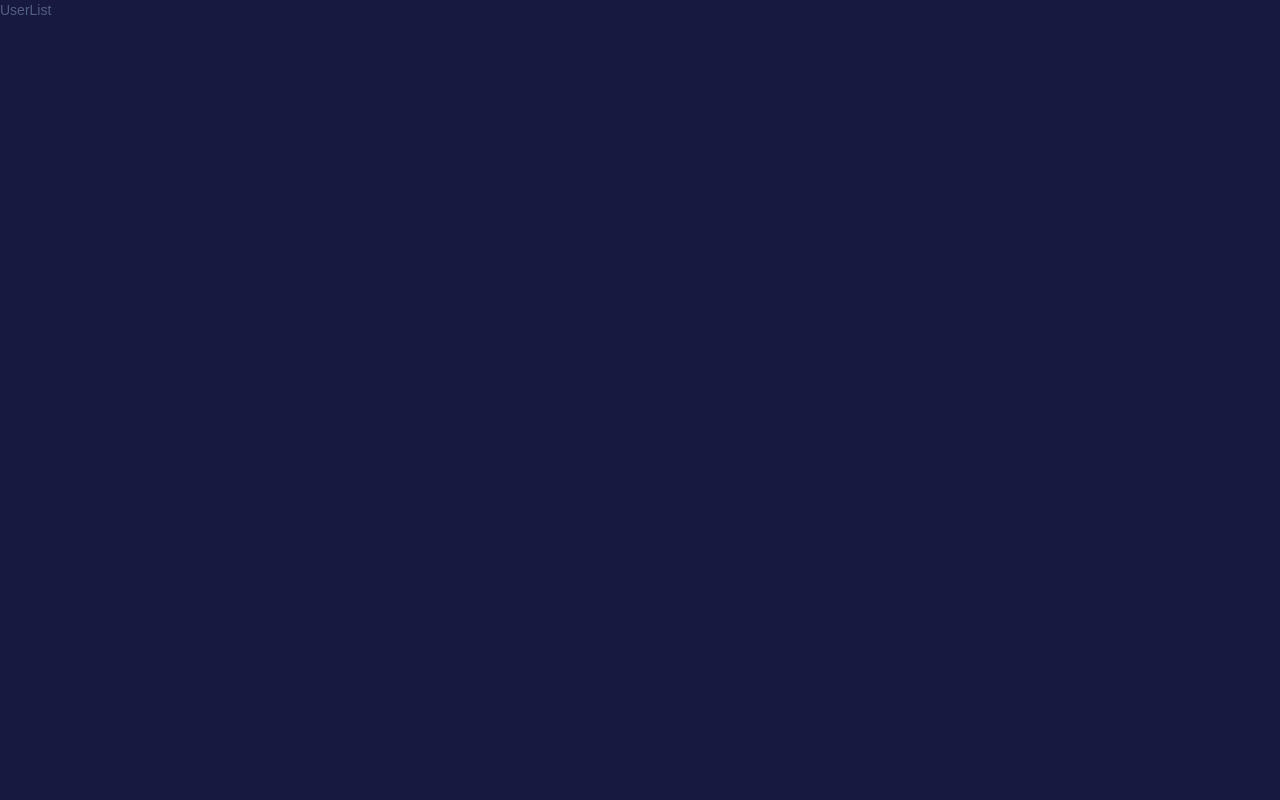
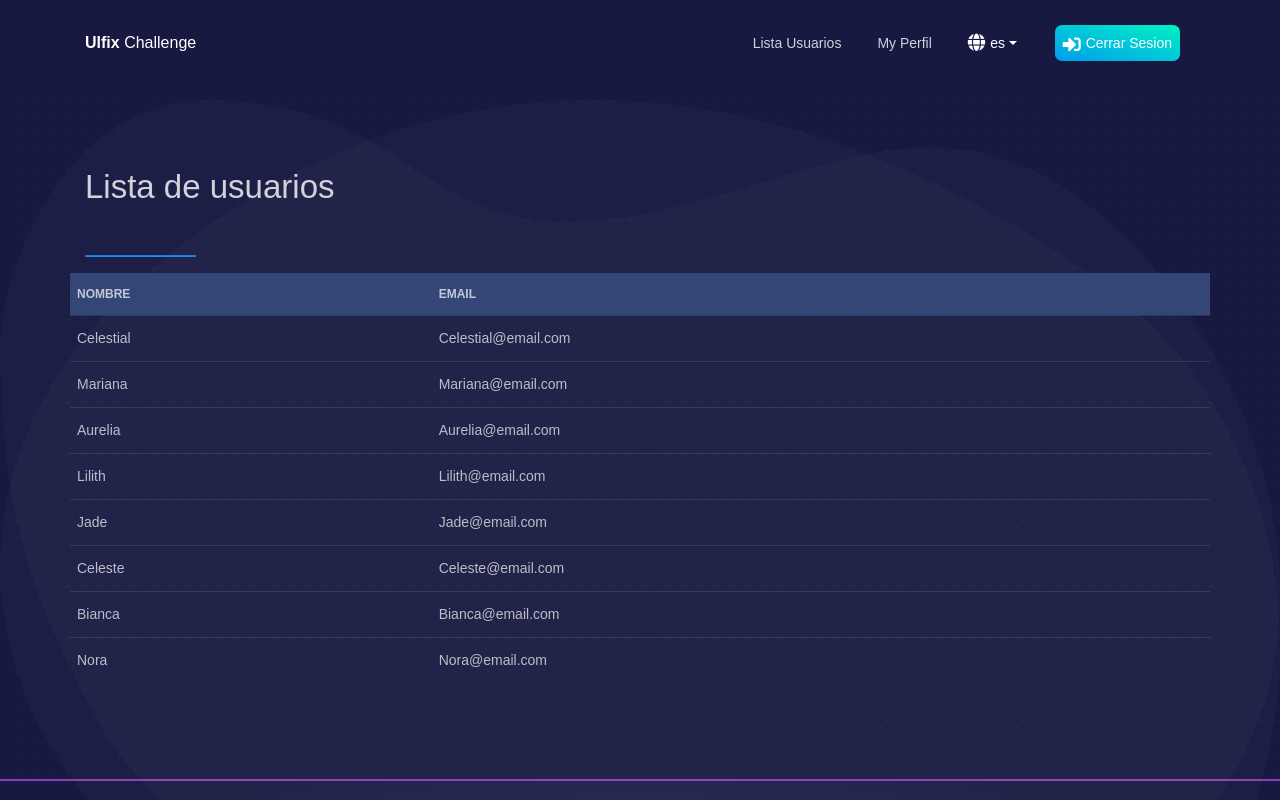
Before and after one commit to MauricioMiramontes/ulfix-challenge, a React (Create React App) app in the folder ulfix-frontend/: page /user-list in a window 1280 px wide. Shown: the top 800 px of the page. Built offline with nearby package versions, Linux system fonts and the light colour scheme.

Commit message:
Se agrega vista de tabla de usuarios

```diff
--- /dev/null
+++ b/ulfix-frontend/src/components/UserTable.js
@@ -0,0 +1,28 @@
+import { Table } from 'reactstrap'
+
+function UserTable (props) {
+  return (
+    <>
+      <Table className='tablesorter' responsive>
+        <thead className='text-primary'>
+          <tr>
+            <th className='header bg-default'>{props.lenguage === 'es' ? <>Nombre</> : <>Name</>}</th>
+            <th className='header bg-default'>Email</th>
+          </tr>
+        </thead>
+        <tbody>
+          {props.users.map((user) => {
+            return (
+              <tr key={user.email}>
+                <td>{user.name}</td>
+                <td>{user.email}</td>
+              </tr>
+            )
+          })}
+        </tbody>
+      </Table>
+    </>
+  )
+}
+
+export default UserTable
--- a/ulfix-frontend/src/views/UserList.js
+++ b/ulfix-frontend/src/views/UserList.js
@@ -1,8 +1,63 @@
-function UserList () {
+import { useState, useEffect } from 'react'
+
+// test data
+import data from '../test_data/user_data.js'
+
+// Components
+import NavbarComp from '../components/Navbar.js'
+import Footer from '../components/Footer'
+import UserTable from '../components/UserTable.js'
+
+// Components de reactstrap
+import {
+  Container,
+  Row
+} from 'reactstrap'
+
+function UserList (props) {
+  const [users, setUsers] = useState([])
+
+  // API Call - Get Users
+  useEffect(() => {
+    // Se hace la llamada a la API para recolectar los datos de usurios
+    setUsers(data)
+
+    console.log(data)
+  }, [])
+
   return (
-    <div>
-      UserList
-    </div>
+    <>
+      <NavbarComp
+        lenguage={props.lenguage}
+        changeLenguage={props.changeLenguage}
+        isAuthenticated={props.isAuthenticated}
+        setIsAuthenticated={props.setIsAuthenticated}
+      />
+      <div className='wrapper index-page'>
+        <img
+          alt='...'
+          className='path'
+          src={require('../assets/img/path3.png')}
+        />
+        <img
+          alt='...'
+          className='path path13'
+          src={require('../assets/img/path1.png')}
+        />
+        <section className='section section-coins'>
+          <Container>
+            <h1>
+              {props.lenguage === 'es' ? <>Lista de usuarios</> : <>User List</>}
+            </h1>
+            <hr className='line-info' />
+            <Row>
+              <UserTable users={users} lenguage={props.lenguage} />
+            </Row>
+          </Container>
+        </section>
+      </div>
+      <Footer lenguage={props.lenguage} />
+    </>
   )
 }
 
```
